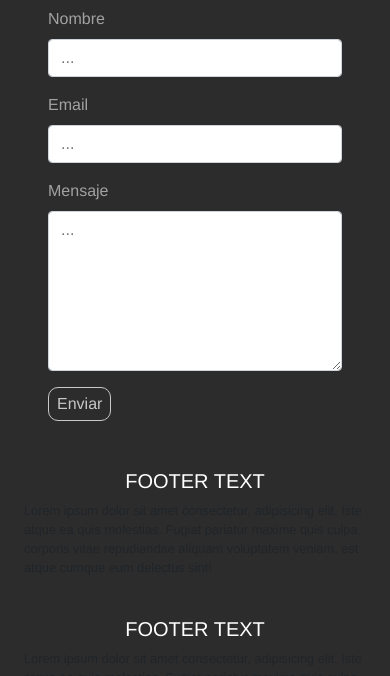
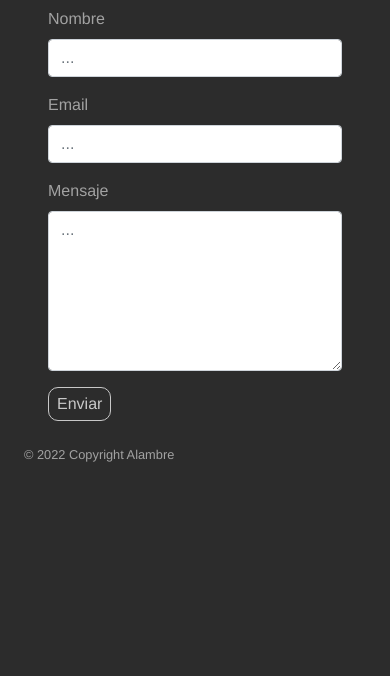
Before and after one commit to i9-9/alambreweb_v2, a website: page contacto.html in a window 390 px wide. Shown: the part 76-752 px from the top of the page. Drawn offline with nearby package versions, Linux system fonts and the light colour scheme; a web font is replaced by a local one.

Commit message:
cambios del responsive

```diff
--- a/contacto.html
+++ b/contacto.html
@@ -78,44 +78,12 @@
         </div>
         <!-- contact form -->
       </main>
-
-      <footer class="foot text-center text-lg-start">
-        <!-- Grid container -->
-        <div class="container p-4">
-          <!--Grid row-->
-          <div class="row">
-            <!--Grid column-->
-            <div class="col-lg-6 col-md-12 mb-4 mb-md-0">
-              <h5 class="text-uppercase">Footer text</h5>
-
-              <p>
-                Lorem ipsum dolor sit amet consectetur, adipisicing elit. Iste atque ea quis
-                molestias. Fugiat pariatur maxime quis culpa corporis vitae repudiandae
-                aliquam voluptatem veniam, est atque cumque eum delectus sint!
-              </p>
-            </div>
-            <!--Grid column-->
-
-            <!--Grid column-->
-            <div class="col-lg-6 col-md-12 mb-4 mb-md-0">
-              <h5 class="text-uppercase">Footer text</h5>
-
-              <p>
-                Lorem ipsum dolor sit amet consectetur, adipisicing elit. Iste atque ea quis
-                molestias. Fugiat pariatur maxime quis culpa corporis vitae repudiandae
-                aliquam voluptatem veniam, est atque cumque eum delectus sint!
-              </p>
-            </div>
-            <!--Grid column-->
+      <footer>
+      <div class="container-fluid">
+        <div class="row">
+          <div class="col footer">
+            <p>© 2022 Copyright Alambre</p>
           </div>
-          <!--Grid row-->
         </div>
-        <!-- Grid container -->
-
-        <!-- Copyright -->
-        <div class="text-left p-4" style="background-color: rgba(0, 0, 0, 0.2);">
-          © 2023 Copyright Alambre
-        </div>
-        <!-- Copyright -->
-      </footer>
-     </div>
+      </div>
+    </footer>
```
Also changed, not shown: index.html (+2 -2 lines), info.html (+9 -0 lines).
